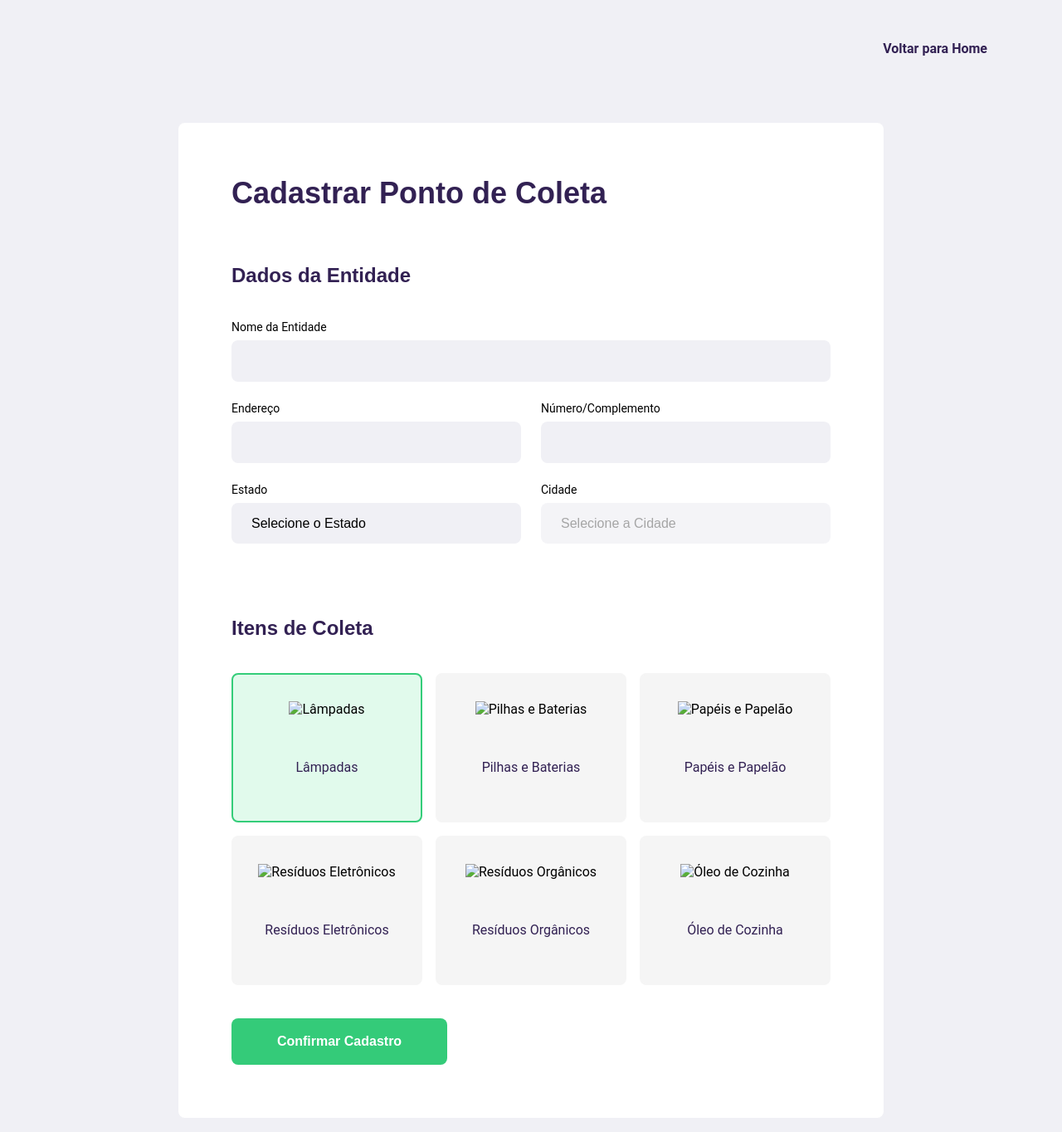
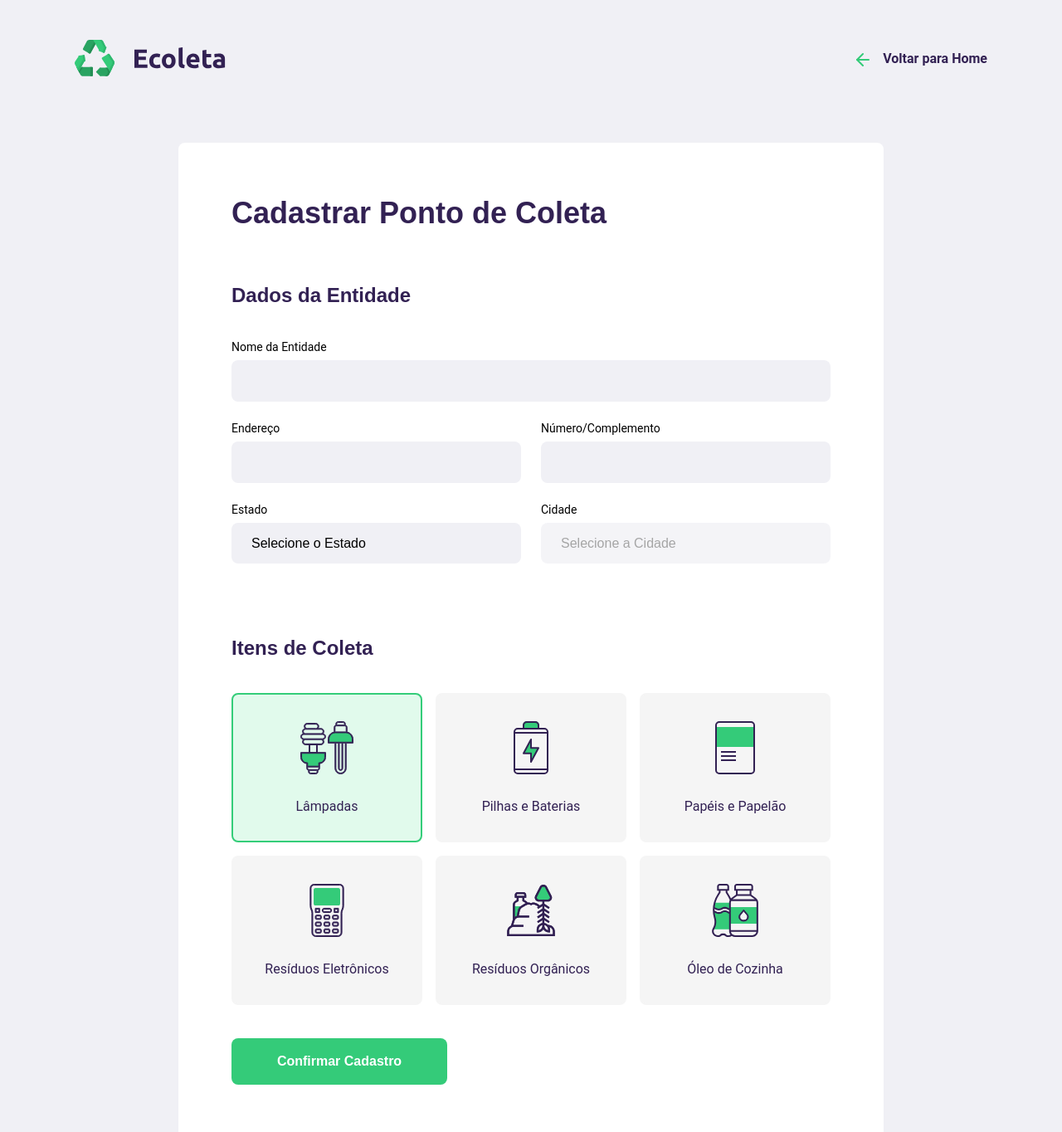
Before and after one commit to senaarth/ecoleta, a plain HTML site: page create-point.html in a window 1280 px wide. Shown: the top 1364 px of the page at 83% size. Drawn offline with Linux system fonts and the light colour scheme; no server answers.

Commit message:
correcting file paths after deleting assets folder

```diff
--- a/create-point.html
+++ b/create-point.html
@@ -4,7 +4,7 @@
 <head>
     <meta charset="UTF-8">
     <title>Cadastro Ponto de Coleta</title>
-    <link rel="icon" href="/assets/icones/favicon.png">
+    <link rel="icon" href="/assets/favicon.png">
     <link rel="stylesheet" href="styles/main.css">
     <link rel="stylesheet" href="styles/create-point.css">
     <link rel="stylesheet" href="styles/responsive.css">
@@ -13,7 +13,7 @@
 <body id="page-create-point">
     <div>
         <header>
-            <img src="/assets/icones/logo.svg" alt="">
+            <img src="/assets/logo.svg" alt="">
             <a href="index.html"> <span></span>Voltar para Home</a>
         </header>
     </div>
@@ -66,27 +66,27 @@
 
                 <div class="items-grid">
                     <li data-id="1" class="selected">
-                        <img src="/assets/icones/lampadas.svg" alt="Lâmpadas">
+                        <img src="/assets/lampadas.svg" alt="Lâmpadas">
                         <span>Lâmpadas</span>
                     </li>
                     <li data-id="2">
-                        <img src="assets/icones/baterias.svg" alt="Pilhas e Baterias">
+                        <img src="assets/baterias.svg" alt="Pilhas e Baterias">
                         <span>Pilhas e Baterias</span>
                     </li>
                     <li data-id="3">
-                        <img src="assets/icones/papeis-papelao.svg" alt="Papéis e Papelão">
+                        <img src="assets/papeis-papelao.svg" alt="Papéis e Papelão">
                         <span>Papéis e Papelão</span>
                     </li>
                     <li data-id="4">
-                        <img src="assets/icones/eletronicos.svg" alt="Resíduos Eletrônicos">
+                        <img src="assets/eletronicos.svg" alt="Resíduos Eletrônicos">
                         <span>Resíduos Eletrônicos</span>
                     </li>
                     <li data-id="5">
-                        <img src="assets/icones/organicos.svg" alt="Resíduos Orgânicos">
+                        <img src="assets/organicos.svg" alt="Resíduos Orgânicos">
                         <span>Resíduos Orgânicos</span>
                     </li>
                     <li data-id="5">
-                        <img src="assets/icones/oleo.svg" alt="Óleo de Cozinha">
+                        <img src="assets/oleo.svg" alt="Óleo de Cozinha">
                         <span>Óleo de Cozinha</span>
                     </li>
                 </div>
--- a/styles/create-point.css
+++ b/styles/create-point.css
@@ -19,7 +19,7 @@
 }
 
 #page-create-point a span {
-    background-image: url('../assets/icones/arrow-left.svg');
+    background-image: url('../assets/arrow-left.svg');
     width: 20px;
     height: 20px;
     display: flex;
--- a/styles/home.css
+++ b/styles/home.css
@@ -1,6 +1,6 @@
 #page-home {
     height: 100vh;
-    background: url("../assets/icones/home-background.svg") no-repeat;
+    background: url("../assets/home-background.svg") no-repeat;
     background-position: 35vw bottom;
 }
 
@@ -28,7 +28,7 @@
 
 #page-home header a span {
     margin-right: 16px;
-    background-image: url("../assets/icones/log-in.svg");
+    background-image: url("../assets/log-in.svg");
     width: 20px;
     height: 20px;
     display: flex;
@@ -82,7 +82,7 @@
 
 #page-home main a span::after {
     content: "";
-    background-image: url("../assets/icones/search.svg");
+    background-image: url("../assets/search.svg");
     width: 20px;
     height: 20px;
 }
```
Also changed, not shown: index.html (+2 -2 lines).
